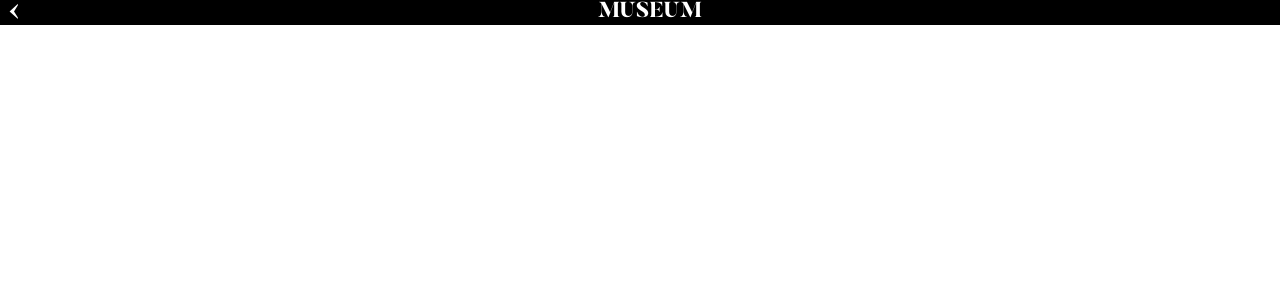
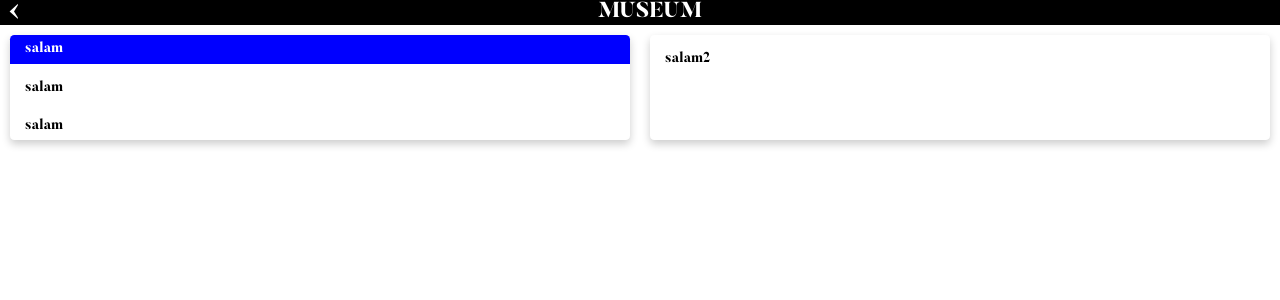
Before and after one commit to behzad888/QardioAssignment, a Next.js app: page /events in a window 1280 px wide. Shown: the top 300 px of the page. Built offline with nearby package versions, Linux system fonts and the light colour scheme.

Commit message:
init card cp

```diff
--- a/public/assets/theme.scss
+++ b/public/assets/theme.scss
@@ -188,7 +188,23 @@ body{
 }
 //CardComponent
 .card{
-
+    flex:1;
+    margin:10px;
+    box-shadow: 0 4px 8px 0 rgba(0,0,0,0.2);
+    transition: 0.3s;
+    border-radius: 0.3em;
+    .card-body{
+        padding: 15px;
+    }
+    .card-header{
+        border-radius: 0.3em 0.3em 0 0;
+        padding: 5px 15px 6px 15px;
+        background-color: $Blue;
+        color: $White;
+    }
+    .card-footer{
+        padding: 5px 15px;
+    }
 }
 // Collection Page
 .collection{
@@ -213,7 +229,8 @@ body{
     }
 }
 // Events Page
-.event{
+.events{
     display: flex;
     flex: 1;
+    flex-direction: row
 }
--- a/src/components/card/card.jsx
+++ b/src/components/card/card.jsx
@@ -10,9 +10,13 @@ type CardPropType = {|
 export default function Card(props: CardPropType) {
   return (
     <div className="card">
+        {props.header &&
       <div className="card-header">{props.header}</div>
+    }
       <div className="card-body">{props.children}</div>
+    {props.footer &&
       <div className="card-footer">{props.footer}</div>
+    }
     </div>
   );
 }
--- a/src/containers/events/events.jsx
+++ b/src/containers/events/events.jsx
@@ -6,7 +6,16 @@ export default function Event(props) {
   return (
     <React.Fragment>
       <Header title="MUSEUM" backhref="/" />
-      <div className="events"></div>
+      <div className="events">
+        <Card
+        footer={(<span> salam </span>)}
+        header={(<span> salam </span>)}>
+          salam
+          </Card>
+        <Card>
+          salam2
+          </Card>
+      </div>
     </React.Fragment>
   );
 }
```
